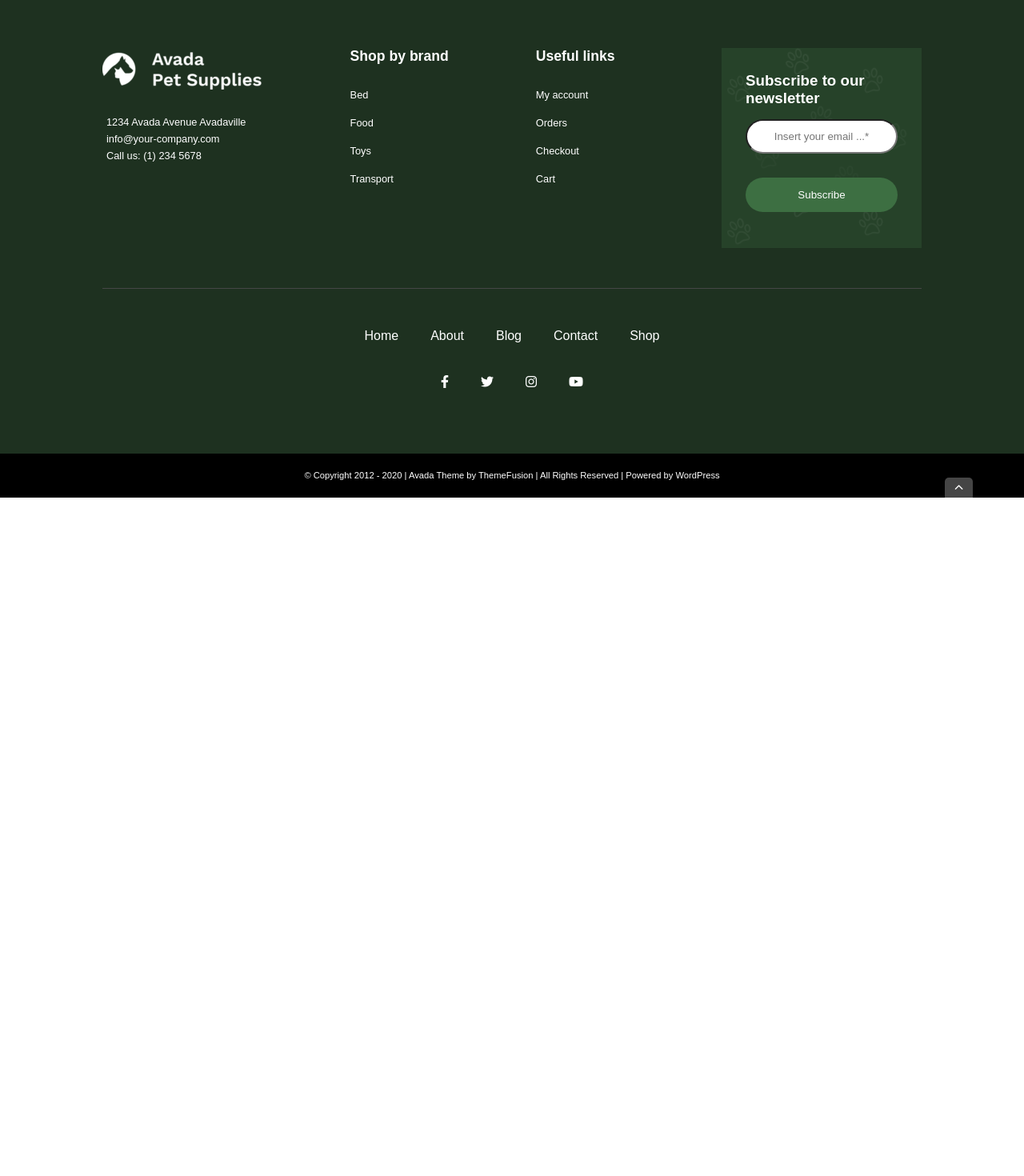
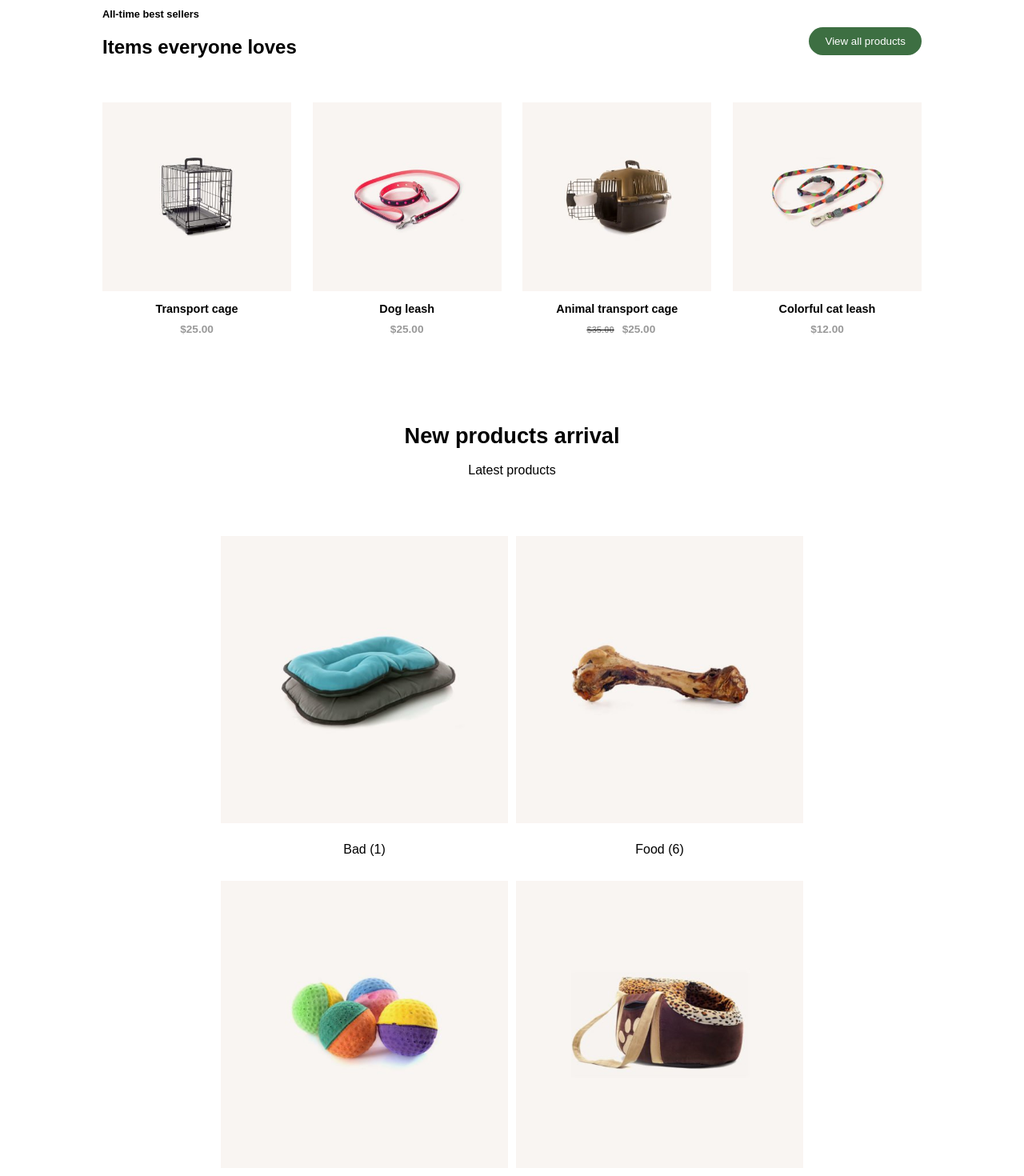
Before and after one commit to Broadcodes/proj-html-vuejs, a Vue app: page / in a window 1280 px wide. Shown: the part 2600-4070 px from the top of the page at 80% size. Before the commit the page ends 3222 px from the top, so only its background shows below. Built offline with nearby package versions, Linux system fonts and the light colour scheme.

Commit message:
MAIN: Creazione area Prodotti in vendita

```diff
--- a/src/components/NewProductsArrival.vue
+++ b/src/components/NewProductsArrival.vue
@@ -1,15 +1,86 @@
 <template>
-  <div>
-
+  <div class="container">
+    <div class="text">
+      <h2>New products arrival</h2>
+      <p>Latest products</p>
+    </div>
+    <div class="contenitorCards">
+      <div class="card">
+        <img src="../assets/images/product-9-500x500.jpg" alt="Bad">
+        <p>Bad (1)</p>
+      </div>
+      <div class="card">
+        <img src="../assets/images/product-3-500x500.jpg" alt="Food">
+        <p>Food (6)</p>
+      </div>
+      <div class="card">
+        <img src="../assets/images/product-2-500x500.jpg" alt="Toys">
+        <p>Toys (6)</p>
+      </div>
+      <div class="card">
+        <img src="../assets/images/product-4-500x500.jpg" alt="Transport">
+        <p>Transport (6)</p>
+      </div>
+      <div class="card">
+        <img src="../assets/images/product-4-500x500.jpg" alt="Transport">
+        <p>Transport (6)</p>
+      </div>
+      <div class="card">
+        <img src="../assets/images/product-4-500x500.jpg" alt="Transport">
+        <p>Transport (6)</p>
+      </div>
+    </div>
   </div>
 </template>
 
 <script>
 export default {
-name: 'NewProductsArrival'
+  name: 'NewProductsArrival'
 }
 </script>
 
 <style lang="scss" scoped>
+.container {
+  padding: 80px 10% 50px;
+  display: flex;
+  flex-direction: column;
+  align-items: center;
+  text-align: center;
 
+  .text {
+    width: 50%;
+    margin-bottom: 50px;
+
+    h2 {
+      font-size: 1.7rem;
+    }
+
+    p {
+      line-height: 1.5rem;
+      padding: 15px 0;
+    }
+  }
+
+  .contenitorCards {
+    display: flex;
+    flex-wrap: wrap;
+    justify-content: center;
+    width: 100%;
+
+    .card {
+      margin: 5px;
+      width: calc(100vh / 3 - 10px + 10%);
+      height: calc(100vh / 3 - 10px + 10%);
+
+      img {
+        width: 100%;
+        height: 100%;
+      }
+
+      p{
+        margin: 20px 0;
+      }
+    }
+  }
+}
 </style>
--- a/src/components/ProductsForSale.vue
+++ b/src/components/ProductsForSale.vue
@@ -1,15 +1,100 @@
 <template>
-  <div>
-
+  <div class="container">
+    <div class="areaTopImages">
+      <div class="text">
+        <h4>All-time best sellers</h4>
+        <h2>Items everyone loves</h2>
+      </div>
+      <input type="button" value="View all products">
+    </div>
+    <div class="cards">
+      <div class="card">
+        <img src="../assets/images/product-21-400x400.jpg" alt="Transport cage">
+        <h3>Transport cage</h3>
+        <h4>$25.00</h4>
+      </div>
+      <div class="card">
+        <img src="../assets/images/product-20-400x400.jpg" alt="Dog leash">
+        <h3>Dog leash</h3>
+        <h4>$25.00</h4>
+      </div>
+      <div class="card">
+        <img src="../assets/images/product-16-400x400.jpg" alt="Animal transport cage">
+        <h3>Animal transport cage</h3>
+        <h4><span>$35.00</span>$25.00</h4>
+      </div>
+      <div class="card">
+        <img src="../assets/images/product-11-400x400.jpg" alt="Colorful cat leash">
+        <h3>Colorful cat leash</h3>
+        <h4>$12.00</h4>
+      </div>
+    </div>
   </div>
 </template>
 
 <script>
 export default {
-    name: 'ProductsForSale'
+  name: 'ProductsForSale'
 }
 </script>
 
 <style lang="scss" scoped>
+.container {
+  margin: 30px 10%;
 
+  .areaTopImages {
+    display: flex;
+    justify-content: space-between;
+    align-items: center;
+    margin-bottom: 35px;
+
+    .text {
+      h4 {
+        font-size: 0.8rem;
+      }
+
+      h2 {
+        margin: 20px 0;
+      }
+    }
+
+    input {
+      padding: 10px 20px;
+      border-radius: 25px;
+      border: none;
+      color: #fff;
+      background-color: #3d6f42;
+    }
+  }
+
+  .cards{
+    display: flex;
+    justify-content: space-between;
+
+    .card{
+      width: calc(100% / 4 - 20px);
+      text-align: center;
+
+      img{
+        width: 100%;
+      }
+
+      h3{
+        font-size: 0.9rem;
+        padding: 10px;
+      }
+
+      h4{
+        font-size: 0.85rem;
+        color: rgb(153, 153, 153);
+
+        span{
+          font-size: 0.7rem;
+          padding: 10px;
+          text-decoration: line-through #000;
+        }
+      }
+    }
+  }
+}
 </style>
```
